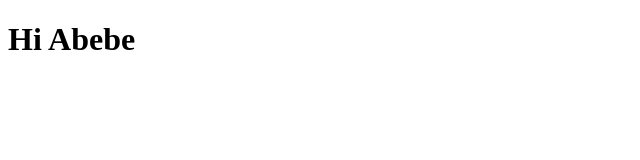
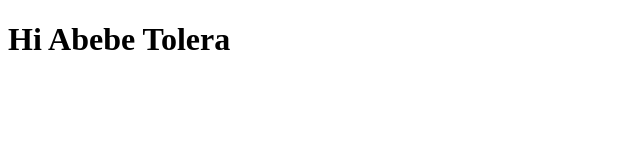
Before and after one commit to hannaenatu/Evangadi-project, a plain HTML site: page index.html in a window 1280 px wide. Shown: the whole page, without its empty margins (0-640 px from the left). Drawn offline with Linux system fonts and the light colour scheme.

Commit message:
update Html

```diff
--- a/index.html
+++ b/index.html
@@ -6,6 +6,6 @@
     <title>Hello Abebe</title>
 </head>
 <body>
-    <h1>Hi Abebe</h1>
+    <h1>Hi Abebe Tolera</h1>
 </body>
 </html>
```
